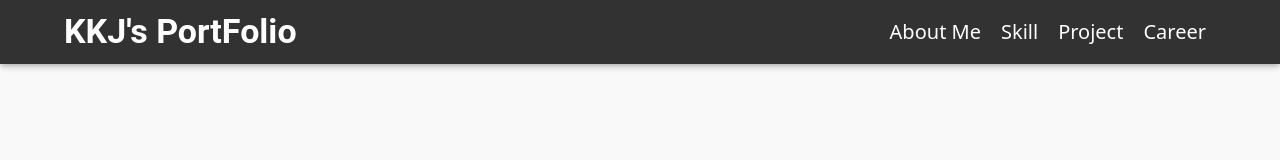
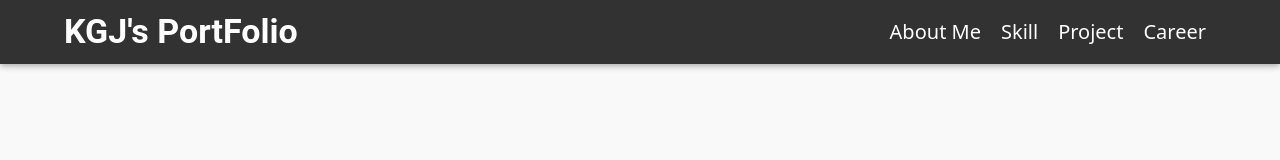
Before and after one commit to KimGiJeong1101/kgj-portfolio, a React (Vite) app: page / in a window 1280 px wide. Shown: the top 160 px of the page. Built offline with nearby package versions, Linux system fonts and the light colour scheme; a web font is replaced by a local one.

Commit message:
Update Header.jsx
header 제목 수정

```diff
--- a/src/components/Header.jsx
+++ b/src/components/Header.jsx
@@ -47,7 +47,7 @@ const Header = () => {
               justifyContent: "flex-start", // LOGO 왼쪽 정렬
             }}
           >
-            KKJ's PortFolio
+            KGJ's PortFolio
           </Typography>
           {/* 햄버거 아이콘 */}
           <Box
```
